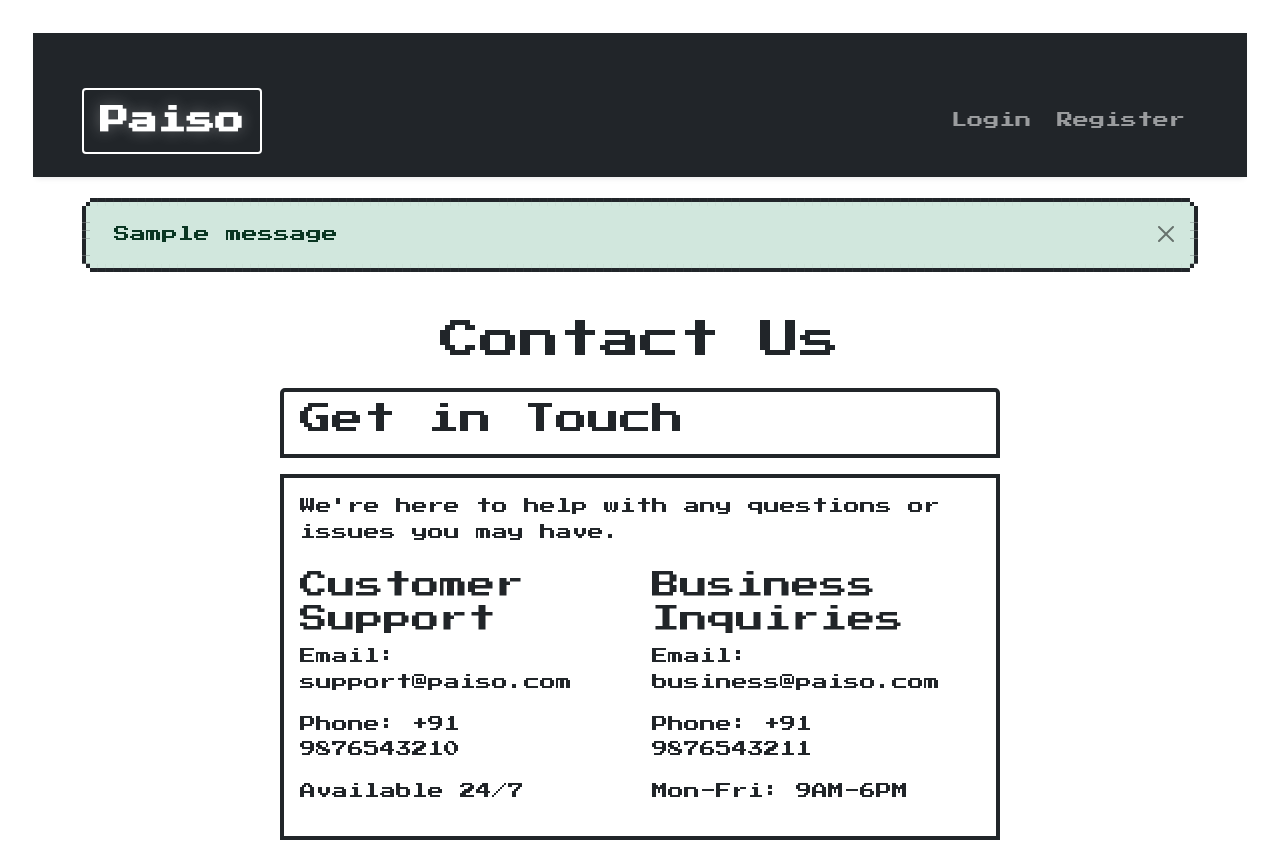
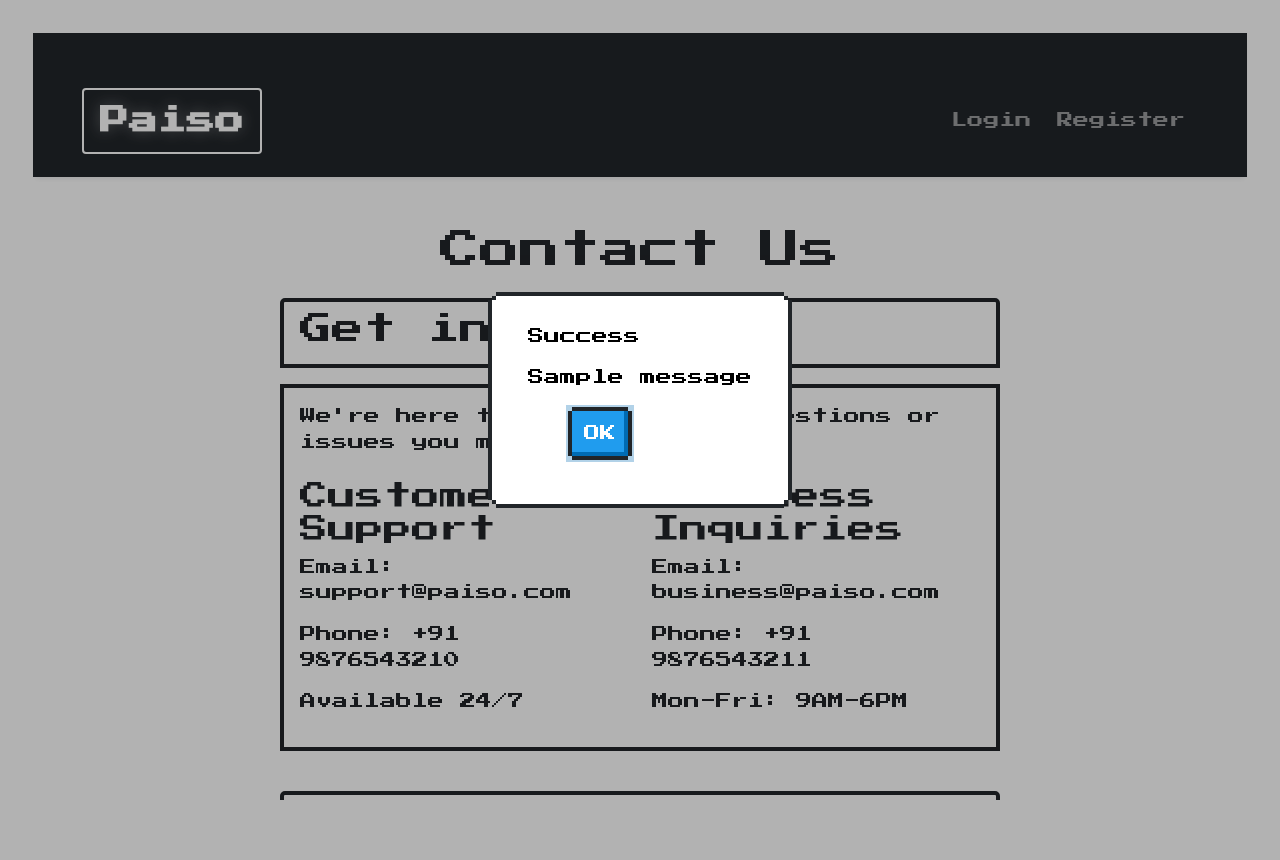
Before and after one commit to ritz541/iamwheel, a Flask app: page /contact_us in a window 1280 px wide. Shown: the top 860 px of the page. After the commit the page ends 800 px from the top, so only its background shows below. Run offline with Flask 3, Linux system fonts and the light colour scheme; one stand-in notice (Sample message) is shown.

Commit message:
refactor(templates): replace alert with dialog for flashed messages
Improve user experience by replacing Bootstrap alerts with NES-style dialogs for flashed messages. This change enhances the visual consistency and interactivity of the application.

```diff
--- a/templates/base.html
+++ b/templates/base.html
@@ -66,10 +66,18 @@
             {% with messages = get_flashed_messages(with_categories=true) %}
                 {% if messages %}
                     {% for category, message in messages %}
-                        <div class="alert alert-{{ category }} alert-dismissible fade show nes-container is-rounded" role="alert">
-                            {{ message }}
-                            <button type="button" class="btn-close" data-bs-dismiss="alert" aria-label="Close"></button>
-                        </div>
+                        <dialog class="nes-dialog is-rounded" id="flash-dialog-{{ loop.index }}">
+                            <form method="dialog">
+                                <p class="title">{{ category|capitalize }}</p>
+                                <p>{{ message }}</p>
+                                <menu class="dialog-menu">
+                                    <button class="nes-btn is-primary">OK</button>
+                                </menu>
+                            </form>
+                        </dialog>
+                        <script>
+                            document.getElementById('flash-dialog-{{ loop.index }}').showModal();
+                        </script>
                     {% endfor %}
                 {% endif %}
             {% endwith %}
```
